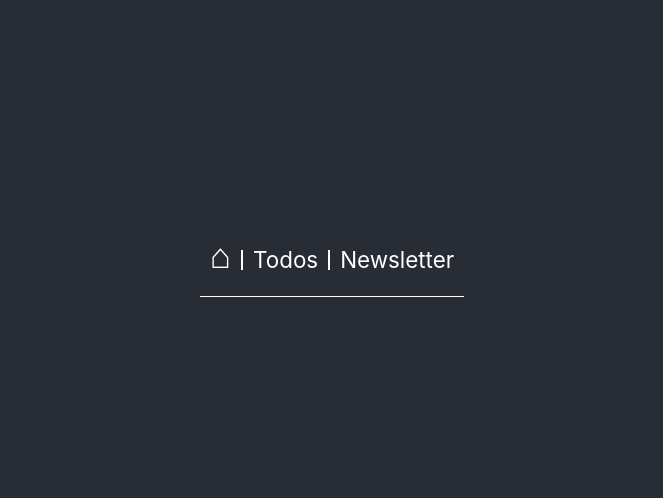
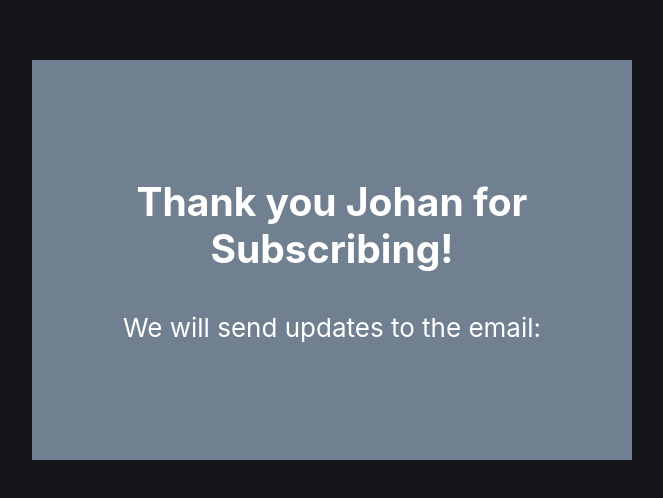
Before and after one commit to johan-fahlgren/inlamning-app, a React (Create React App) app: page / in a window 1280 px wide. Shown: the part 140-638 px from the top of the page, without its empty margins (308-971 px from the left). Built offline with nearby package versions, Linux system fonts and the light colour scheme.

Commit message:
in progress - modal

```diff
--- a/src/App.js
+++ b/src/App.js
@@ -1,11 +1,16 @@
 import Navbar from "./components/Navbar";
 import "./App.css";
+import Modal from "./components/Modal";
 
 function App() {
+  const name = "Johan";
+  const email = "johanfahlgren89@gmail.com";
+
   return (
     <div className="App">
       <header className="App-header">
-        <Navbar />
+        {/* <Navbar /> */}
+        <Modal mName={name} mEmail={email} />
       </header>
     </div>
   );
--- /dev/null
+++ b/src/components/Modal.css
@@ -0,0 +1,28 @@
+.modal-outer {
+  z-index: 10000;
+  display: flex;
+  width: 100vw;
+  height: 100vh;
+  justify-content: center;
+  align-items: center;
+  background-color: rgba(0, 0, 0, 0.5);
+}
+
+.modal-container {
+  display: flex;
+  flex-direction: column;
+  justify-content: center;
+  align-items: center;
+  background-color: slategray;
+  width: 600px;
+  height: 400px;
+}
+
+.modal-h2 {
+  color: white;
+  margin: 0 0 40px 0;
+}
+
+.modal-span {
+  color: white;
+}
--- /dev/null
+++ b/src/components/Modal.jsx
@@ -0,0 +1,17 @@
+import React from "react";
+import "./Modal.css";
+
+const Modal = ({ mName }, { mEmail }) => {
+  return (
+    <div className="modal-outer">
+      <div className="modal-container">
+        <h2 className="modal-h2">Thank you {mName} for Subscribing!</h2>
+        <span className="modal-span">
+          We will send updates to the email: {mEmail}
+        </span>
+      </div>
+    </div>
+  );
+};
+
+export default Modal;
--- a/src/components/SignUp.css
+++ b/src/components/SignUp.css
@@ -55,4 +55,5 @@
   font-weight: bold;
   border-radius: 3px;
   border: 2px solid black;
+  cursor: pointer;
 }
```
